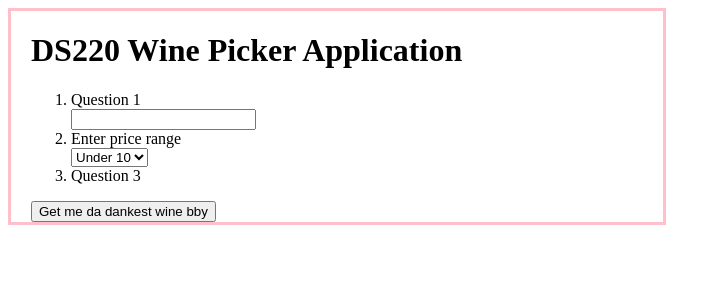
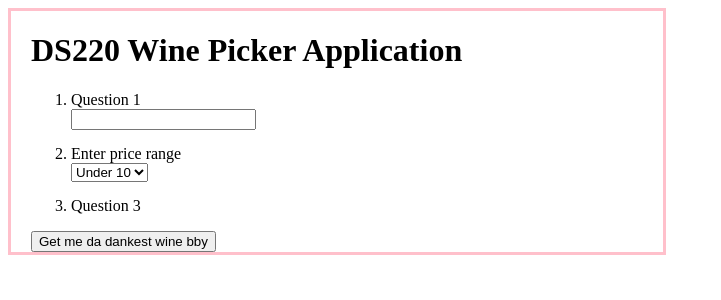
Before and after one commit to bevvvvv/DS220Proj2WineReview, a Django app: page /polls/ in a window 1280 px wide. Shown: the top 300 px of the page, without its empty margins (0-721 px from the left). Run offline with Django 3.2, Linux system fonts and the light colour scheme; parts of the project's set-up code (start-up, migrations or seed data) failed here and were passed over.

Commit message:
Some small aesthetic changes

```diff
--- a/polls/templates/polls/index.html
+++ b/polls/templates/polls/index.html
@@ -5,14 +5,16 @@
     <title>DS220 Wine Picker</title>
 </head>
 <style>
-    .li
-
+    li
+    {
+        margin-top: 15px;
+    }
 </style>
 
 <body>
 <div style="padding-left: 20px; border: 3px pink solid; width: 50%">
     <h1>DS220 Wine Picker Application</h1>
-        <form>
+        <form method="post">
             <ol>
                 <li>
                     Question 1
```
